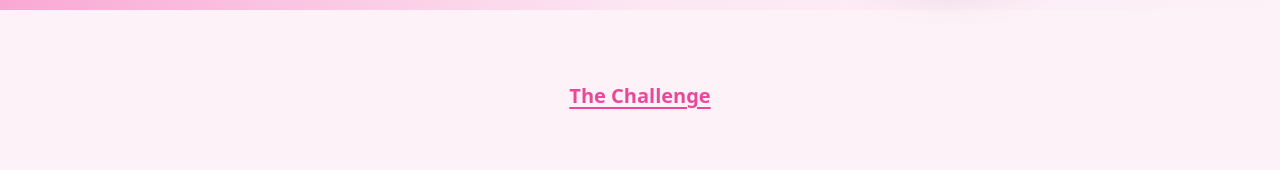
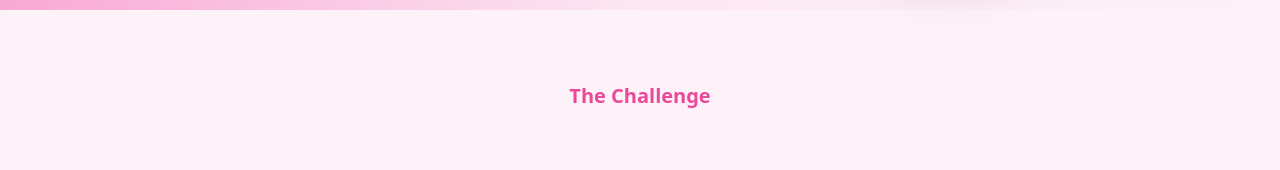
Before and after one commit to jennimmartin/LeCure, a React (Vite) app: page / in a window 1280 px wide. Shown: the part 446-616 px from the top of the page. Built offline with nearby package versions, Linux system fonts and the light colour scheme.

Commit message:
remove underline

```diff
--- a/src/components/SectionTitle.jsx
+++ b/src/components/SectionTitle.jsx
@@ -1,7 +1,7 @@
 const SectionTitle = ({ text }) => {
   return (
     <div className="p-5">
-      <h2 className="text-center text-pink-500 font-bold text-xl capitalize underline underline-offset-4 py-3">
+      <h2 className="text-center text-pink-500 font-bold text-xl capitalize py-3">
         {text}
       </h2>
     </div>
```
